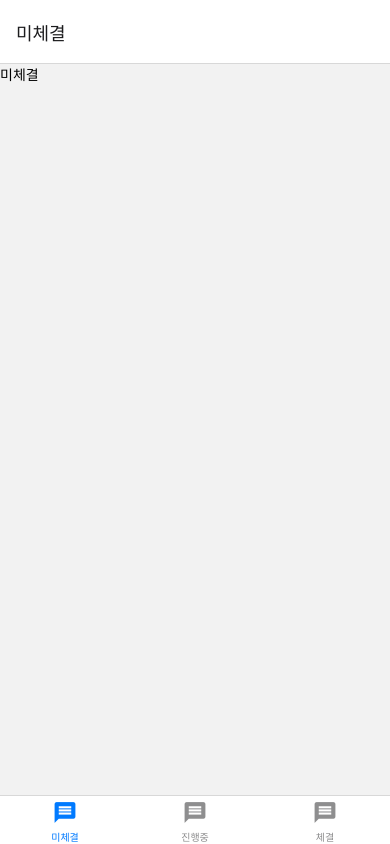
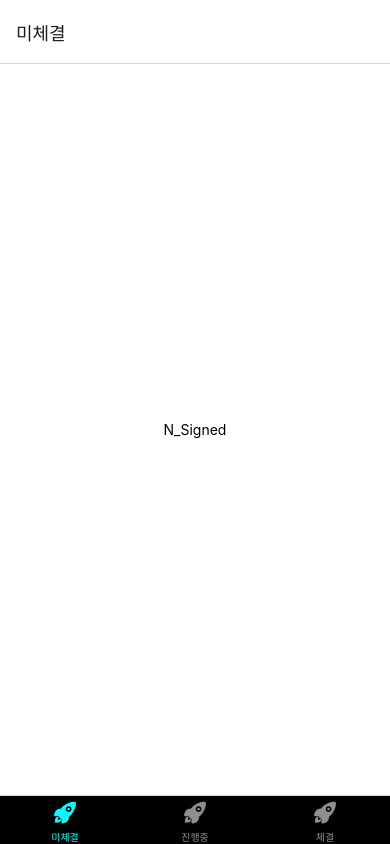
Before and after one commit to ho-sick99/blocker_ver2, a React Native app in the folder frontend/DAPP/: screen /Three_Contracts in a window 390 px wide. Built offline with nearby package versions, Linux system fonts and the light colour scheme.

Commit message:
계약서 페이지 계약 유형에 따라 js파일 3개 분리 및 약간의 ui수정

```diff
--- /dev/null
+++ b/frontend/DAPP/screens/N_Signed.js
@@ -0,0 +1,23 @@
+import React from 'react';
+import {StyleSheet, Text, View} from 'react-native';
+
+class N_Signed extends React.Component {
+  render() {
+    return (
+      <View style={styles.container}>
+        <Text>N_Signed</Text>
+      </View>
+    );
+  }
+}
+
+const styles = StyleSheet.create({
+  container: {
+    flex: 1,
+    justifyContent: 'center',
+    alignItems: 'center',
+    backgroundColor: 'white',
+  },
+});
+
+export default N_Signed;
--- /dev/null
+++ b/frontend/DAPP/screens/Proceeding.js
@@ -0,0 +1,23 @@
+import React from 'react';
+import {StyleSheet, Text, View} from 'react-native';
+
+class Proceeding extends React.Component {
+  render() {
+    return (
+      <View style={styles.container}>
+        <Text>Proceeding</Text>
+      </View>
+    );
+  }
+}
+
+const styles = StyleSheet.create({
+  container: {
+    flex: 1,
+    justifyContent: 'center',
+    alignItems: 'center',
+    backgroundColor: 'white',
+  },
+});
+
+export default Proceeding;
--- /dev/null
+++ b/frontend/DAPP/screens/Signed.js
@@ -0,0 +1,23 @@
+import React from 'react';
+import {StyleSheet, Text, View} from 'react-native';
+
+class Signed extends React.Component {
+  render() {
+    return (
+      <View style={styles.container}>
+        <Text>Signed</Text>
+      </View>
+    );
+  }
+}
+
+const styles = StyleSheet.create({
+  container: {
+    flex: 1,
+    justifyContent: 'center',
+    alignItems: 'center',
+    backgroundColor: 'white',
+  },
+});
+
+export default Signed;
--- a/frontend/DAPP/screens/Three_Contracts.js
+++ b/frontend/DAPP/screens/Three_Contracts.js
@@ -2,56 +2,41 @@ import React from 'react';
 import {NavigationContainer} from '@react-navigation/native';
 import {createBottomTabNavigator} from '@react-navigation/bottom-tabs';
 import {Text} from 'react-native';
-import Icon from 'react-native-vector-icons/MaterialIcons';
+import Icon from "@expo/vector-icons/Ionicons";
+
+//각 옆텝 화면 가져오기
+import N_Signed from './N_Signed';
+import Proceeding from './Proceeding';
+import Signed from './Signed';
+
 
 const Tab = createBottomTabNavigator();
 
-function N_Signed() {
-  return <Text>미체결</Text>;
-}
-
-function Proceeding() {
-  return <Text>진행중</Text>;
-}
-
-function Signed() {
-  return <Text>체결</Text>;
-}
-
+//https://eunbin00.tistory.com/42
+//https://jeffgukang.github.io/react-native-tutorial/docs/router-tutorial/02-react-navigation-tab/react-navigation-tab-kr.html
 function Three_Contracts() {
   return (
     <NavigationContainer independent={true}>
-      <Tab.Navigator initialRouteName="N_Signed">
-        <Tab.Screen
-          name="N_Signed"
-          component={N_Signed}
-          options={{
-            title: '미체결',
-            tabBarIcon: ({color, size}) => (
-                <Icon name="message" color={color} size={size} />
-              ),
-          }}
-        />
-        <Tab.Screen
-          name="Proceeding"
-          component={Proceeding}
-          options={{
-            title: '진행중',
-            tabBarIcon: ({color, size}) => (
-                <Icon name="message" color={color} size={size} />
-              ),
-          }}
-        />
-        <Tab.Screen
-          name="Message"
-          component={Signed}
-          options={{
-            title: '체결',
-            tabBarIcon: ({color, size}) => (
-              <Icon name="message" color={color} size={size} />
-            ),
-          }}
-        />
+
+      <Tab.Navigator initialRouteName="N_Signed" screenOptions={({ route }) => ({
+                tabBarIcon: props => {},tabBarStyle: {
+                    backgroundColor: '#000000',
+                },
+                tabBarActiveTintColor: '#0DF9FF',
+            })}>
+
+        <Tab.Screen name="N_Signed" component={N_Signed} options={{title: '미체결', tabBarIcon: ({color, size}) => (
+                <Icon name="rocket" color={color} size={size}  />),}} >
+        </Tab.Screen>
+
+        <Tab.Screen name="Proceeding" component={Proceeding} options={{title: '진행중', tabBarIcon: ({color, size}) => (
+                <Icon name="rocket" color={color} size={size}  />),}} >
+        </Tab.Screen>
+
+        <Tab.Screen name="Signed" component={Signed} options={{title: '체결', tabBarIcon: ({color, size}) => (
+                <Icon name="rocket" color={color} size={size}  />),}} >
+        </Tab.Screen>
+
       </Tab.Navigator>
     </NavigationContainer>
   );
```
